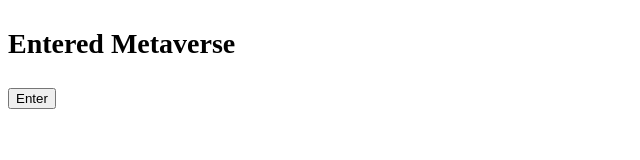
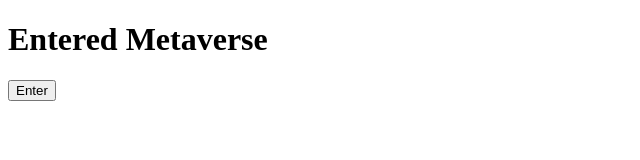
Before and after one commit to acciojob/enter-metaverse-Verma35Shubham, a website: page main.html in a window 1280 px wide. Both pictures are taken after a click on the button "Enter". Shown: the whole page, without its empty margins (0-640 px from the left). Drawn offline with Linux system fonts and the light colour scheme.

Commit message:
created a submission

```diff
--- a/script.js
+++ b/script.js
@@ -1,9 +1,15 @@
 //your JS code here. If required.
 let newString = "Entered Metaverse"
+function changeString(){
+	let para = document.getElementById("status")
+	let head = document.createElement("h1")
 
-function changeString() {
-	let para = document.getElementById("status")
-	para.innerText = `${newString}`
-	para.style.fontWeight = "bold"
-	para.style.fontSize = "28px"
+	head.innerText = `${newString}`
+	//head.textContent = para.textContent
+	para.innerText =""
+	para.appendChild(head)
+	// para.innerText = `${newString}`
+	// para.style.fontWeight = "bold"
+	// para.style.fontSize = "28px"
+
 }
```
Also changed, not shown: main.html (+2 -2 lines).
